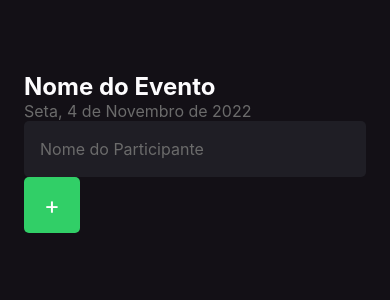
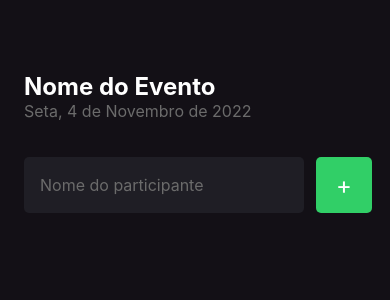
Before and after one commit to MauroBraga/react-native-imhere, a React Native app: screen / in a window 390 px wide. Shown: the top 300 px of the page. Built offline with nearby package versions, Linux system fonts and the light colour scheme.

Commit message:
Criando o form

```diff
--- a/src/screens/Home/index.tsx
+++ b/src/screens/Home/index.tsx
@@ -4,7 +4,7 @@ import { StatusBar } from 'expo-status-bar';
 
 export default function Home() {
 
-    function handlerParticipanteAdd(){
+    function handleParticipantAdd(){
         console.log('Você clicou no botão add')
     }
 
@@ -15,16 +15,20 @@ export default function Home() {
             </Text>
             <Text style={styles.eventDate}>Seta, 4 de Novembro de 2022</Text>
 
+            <View style={styles.form}>
                 <TextInput
                 style={styles.input}
-        placeholder='Nome do Participante'
-        placeholderTextColor="#6b6b6b"/>
+                placeholder="Nome do participante"
+                placeholderTextColor="#6B6B6B"
+                />
 
-    <TouchableOpacity style={styles.button} onPress={handlerParticipanteAdd}>
+                <TouchableOpacity style={styles.button} onPress={handleParticipantAdd}>
                 <Text style={styles.buttonText}>
                     +
                 </Text>
                 </TouchableOpacity>
+            </View>
+
 
         </View>
     );
--- a/src/screens/Home/styles.ts
+++ b/src/screens/Home/styles.ts
@@ -4,37 +4,44 @@ export const styles = StyleSheet.create({
     container: {
       flex: 1,
       backgroundColor: '#131016',
-      padding:24
+      padding: 24
     },
-    eventName:{
-      color:'#FDFCFE',
-      fontSize:24,
-      fontWeight:'bold',
-      marginTop:48
+    eventName: {
+      color: '#FFF',
+      fontSize: 24,
+      fontWeight: 'bold',
+      marginTop: 48
     },
-    eventDate:{
-      color:'#6b6b6b',
-      fontSize:16
-
+    eventDate: {
+      color: '#6B6B6B',
+      fontSize: 16
     },
     input: {
-        height:56,
-        backgroundColor:'#1F1E25',
-        borderRadius:5,
-        color:'#FFF',
-        padding:16,
-        fontSize:16
+      flex: 1,
+      height: 56,
+      backgroundColor: '#1F1E25',
+      borderRadius: 5,
+      color: '#FFFF',
+      padding: 16,
+      fontSize: 16,
+      marginRight: 12
     },
     buttonText: {
-        color:'#FFF',
-        fontSize:24
+      color: '#FFF',
+      fontSize: 24
     },
     button: {
-        width:56,
-        height:56,
-        borderRadius: 5,
-        backgroundColor: '#31CF67',
-        alignItems: 'center',
-        justifyContent: 'center'
+      width: 56,
+      height: 56,
+      borderRadius: 5,
+      backgroundColor: '#31CF67',
+      alignItems: 'center',
+      justifyContent: 'center'
+    },
+    form: {
+      width: '100%',
+      flexDirection: 'row',
+      marginTop: 36,
+      marginBottom: 42
     }
-  });
+  })
```
Lines whose indentation alone changed are shown as unchanged.
